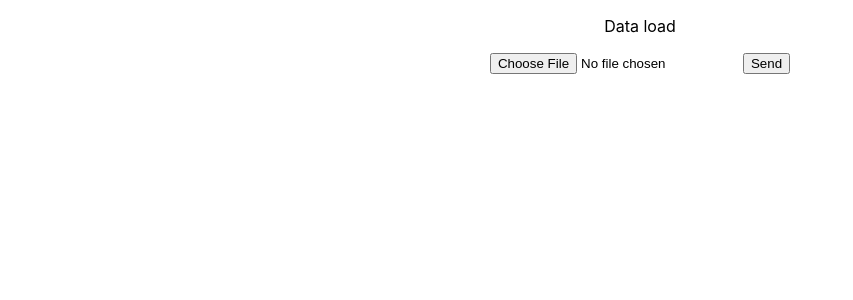
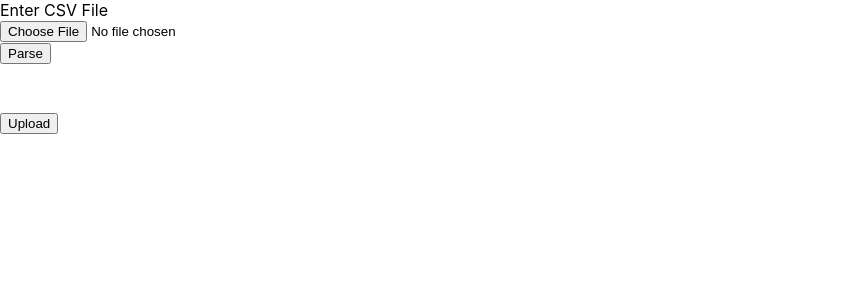
Before and after one commit to 7malhotra/dataload, a React (Create React App) app: page / in a window 1280 px wide. Shown: the top 300 px of the page, without its empty margins (0-853 px from the left). Built offline with nearby package versions, Linux system fonts and the light colour scheme.

Commit message:
added csv

```diff
--- a/package.json
+++ b/package.json
@@ -9,6 +9,7 @@
     "axios": "^0.27.2",
     "react": "^18.1.0",
     "react-dom": "^18.1.0",
+    "react-papaparse": "^4.0.2",
     "react-scripts": "5.0.1",
     "web-vitals": "^2.1.4"
   },
--- a/src/App.js
+++ b/src/App.js
@@ -1,21 +1,27 @@
-import logo from './logo.svg';
 import axios from 'axios';
 import React, { useState } from 'react';
 import './App.css';
+import Papa from 'papaparse';
+
+// Allowed extensions for input file
+const allowedExtensions = ['csv'];
 
 function App() {
-  const [file, setFile] = useState();
-  const [jsonData, setJsonData] = useState([
-    { name: 'Ishwar', value: 'Jangid' },
-    { name: 'Gaurav', value: 'Malhotra' },
-  ]);
-  const [success, setSuccess] = useState('');
+  // It will store the file uploaded by the user
+  const [file, setFile] = useState(null);
+  const [jsonData, setJsonData] = useState({});
+  const [success, setSuccess] = useState('to max');
 
   const uploadRequest = () => {
+    console.log(file);
+    var formData = new FormData();
+    formData.append('file', file);
+    formData.append('json_data', jsonData);
     axios
-      .post('http://127.0.0.1:8000/file/upload/', {
-        file: file,
-        json_data: jsonData,
+      .post('http://127.0.0.1:8000/file/upload/', formData, {
+        headers: {
+          'Content-Type': 'multipart/form-data',
+        },
       })
       .then(function (response) {
         console.log(response);
@@ -26,17 +32,72 @@ function App() {
         setSuccess('Error Occured');
       });
   };
+  // This state will store the parsed data
+  const [data, setData] = useState([]);
+
+  // It state will contain the error when
+  // correct file extension is not used
+  const [error, setError] = useState('');
+
+  // This function will be called when
+  // the file input changes
+  const handleFileChange = (e) => {
+    setError('');
+
+    // Check if user has entered the file
+    if (e.target.files.length) {
+      const inputFile = e.target.files[0];
+
+      // Check the file extensions, if it not
+      // included in the allowed extensions
+      // we show the error
+      const fileExtension = inputFile?.type.split('/')[1];
+      if (!allowedExtensions.includes(fileExtension)) {
+        setError('Please input a csv file');
+        return;
+      }
+
+      // If input type is correct set the state
+      setFile(inputFile);
+    }
+  };
+  const handleParse = () => {
+    // If user clicks the parse button without
+    // a file we show a error
+    if (!file) return setError('Enter a valid file');
+    // Initialize a reader which allows user
+    // to read any file or blob.
+    const reader = new FileReader();
+
+    // Event listener on reader when the file
+    // loads, we parse it and set the data.
+    reader.onload = async ({ target }) => {
+      const csv = Papa.parse(target.result, { header: true });
+      const parsedData = csv?.data;
+      const columns = Object.keys(parsedData[0]);
+      setData(columns);
+    };
+    reader.readAsText(file);
+  };
 
   return (
-    <div className="App">
-      <header>
-        <p>Data load</p>
-      </header>
+    <div>
+      <label htmlFor="csvInput" style={{ display: 'block' }}>
+        Enter CSV File
+      </label>
+      <input
+        onChange={handleFileChange}
+        id="csvInput"
+        name="file"
+        type="File"
+      />
       <div>
-        <input type="file" onChange={(e) => setFile(e.target.files[0])}></input>
-        <button onClick={uploadRequest}>Send</button>
-        <p>{success}</p>
+        <button onClick={handleParse}>Parse</button>
       </div>
+      <div style={{ marginTop: '3rem' }}>
+        {error ? error : data.map((col, idx) => <div key={idx}>{col}</div>)}
+      </div>
+      <button onClick={uploadRequest}>Upload</button>
     </div>
   );
 }
```
Also changed, not shown: 1 other file (tests, documents, lock files or other folders).
